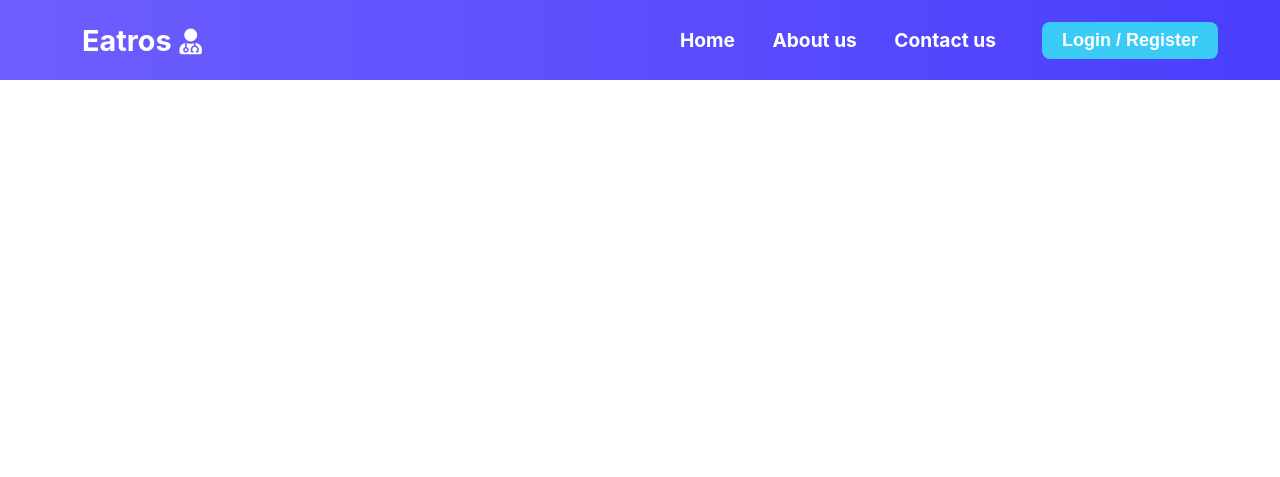
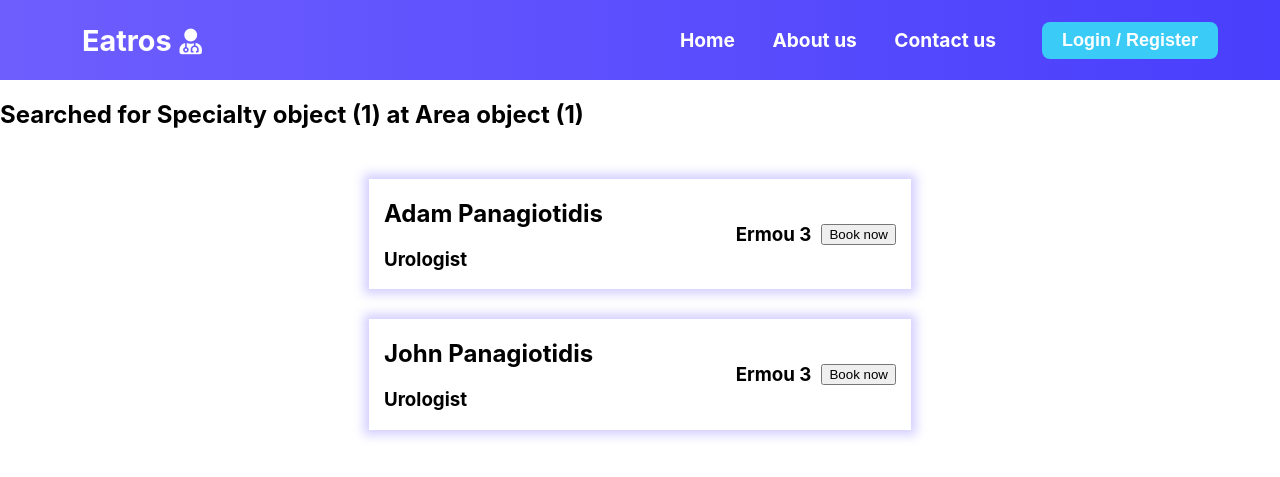
Before and after one commit to AdamPanag/eatros, a Django app: template mysite/eatros/templates/eatros/search-doctors.html in a window 1280 px wide. Shown: the top 477 px of the page. Run offline with Django 3.2, Linux system fonts and the light colour scheme; the template is opened without the code that fills it: values that come from a table or form of the project are taken from there, others are empty; data comes from the database, SQL or seed files in the repository; both versions use the stored data as it was after the commit; tables that the repository leaves empty hold one stand-in row (values such as "Sample post"); some libraries are stand-ins or nearby versions.

Commit message:
Add search funcionality
The UI needs improvement and no search input needs to be handled.

```diff
--- a/mysite/eatros/static/css/eatros/login.css
+++ b/mysite/eatros/static/css/eatros/login.css
@@ -8,7 +8,7 @@
     margin-top: 40px;
     margin-bottom: 20px;
     padding: 20px;
-    box-shadow: 0 0 20px 9px rgb(110, 94, 254, .5);
+    box-shadow: 0 0 10px 5px rgb(110, 94, 254, .3);
     display: flex;
     justify-content: center;
     align-items: center;
--- /dev/null
+++ b/mysite/eatros/static/css/eatros/search-doctors.css
@@ -0,0 +1,18 @@
+.search-results {
+    display: flex;
+    justify-content: center;
+    align-items: center;
+}
+
+.mini-profile {
+    width: 40vw;
+    margin-top: 30px;
+    padding: 0 15px;
+    box-shadow: 0 0 10px 5px rgb(110, 94, 254, .3);
+    display: flex;
+    justify-content: space-between;
+}
+
+.right-side {
+
+}
--- a/mysite/eatros/templates/eatros/search-doctors.html
+++ b/mysite/eatros/templates/eatros/search-doctors.html
@@ -4,16 +4,33 @@
 <head>
     <meta charset="UTF-8">
     <meta name="viewport" content="width=device-width, initial-scale=1.0">
-    <title>Document</title>
+    <title>Eatros | Doctors</title>
 
     <link rel="stylesheet" href="https://use.fontawesome.com/releases/v5.14.0/css/all.css" integrity="sha384-HzLeBuhoNPvSl5KYnjx0BT+WB0QEEqLprO+NBkkk5gbc67FTaL7XIGa2w1L0Xbgc" crossorigin="anonymous">
 
+    <link rel="stylesheet" href="{% static 'css/eatros/search-doctors.css' %}">
     <link rel="stylesheet" href="{% static 'css/eatros/navbar.css' %}">
     <link rel="stylesheet" href="{% static 'css/eatros/text.css' %}">
 </head>
 <body>
 
     {% include "eatros/navbar.html" %}
+    <h2>Searched for {{specialty}} at {{area}}</h2>
 
+    {% for doctor in doctors %}
+        <div class="search-results">
+            <div class="mini-profile">
+                <div class="left-side">
+                    <h2>{{doctor.user.first_name}} {{doctor.user.last_name}}</h2>
+                    <h3>{{doctor.specialty}}</h3>
+                </div>
+                <div class="right-side">
+                    <h3>{{doctor.address}}</h3>
+                    <button>Book now</button>
+                </div>
+            </div>
+        </div>
+
+    {% endfor %}
 </body>
 </html>
```
Also changed, not shown: mysite/eatros/views.py (+9 -2 lines), mysite/db.sqlite3.
